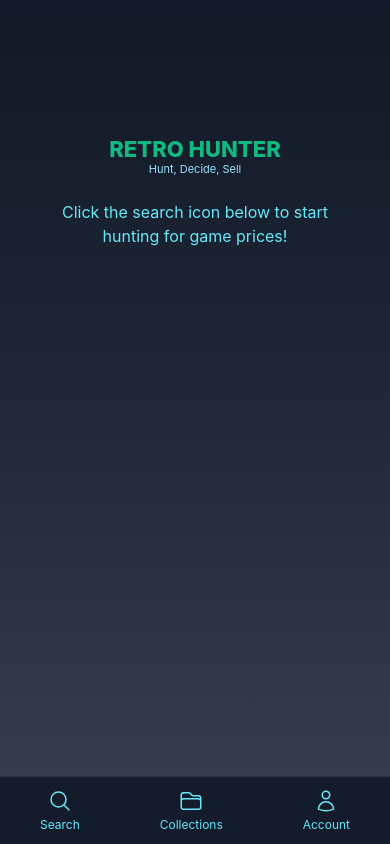
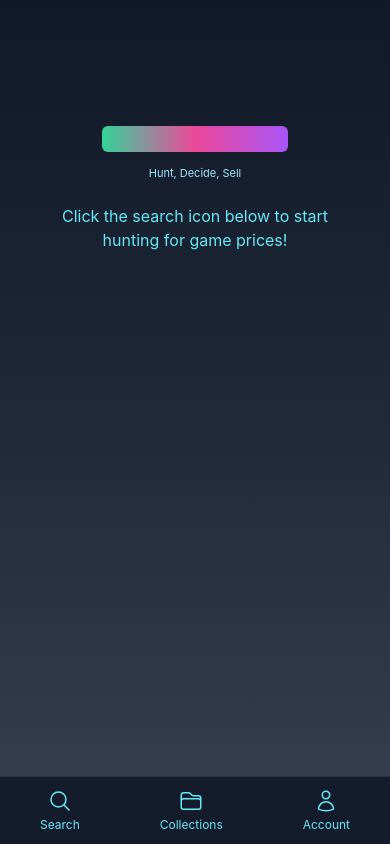
Before and after one commit to rojasmart/retro-hunter-android, a React Native app: screen / in a window 390 px wide. Built offline with nearby package versions, Linux system fonts and the light colour scheme; no server answers.

Commit message:
--refactor: update logo display with gradient styling for improved aesthetics and consistency across components

```diff
--- a/App.tsx
+++ b/App.tsx
@@ -445,7 +445,14 @@ function AppContent() {
                 {/* Home page - only shows results if they exist, no search component */}
                 {resultados.length === 0 && !loading && (
                   <View style={styles.homeWelcome}>
-                    <Text style={styles.logo}>RETRO HUNTER</Text>
+                    <LinearGradient
+                      colors={["#34d399", "#ec4899", "#a855f7"]} // Gradiente: verde, rosa, roxo
+                      start={{ x: 0, y: 0 }}
+                      end={{ x: 1, y: 0 }}
+                      style={styles.logoGradient}
+                    >
+                      <Text style={styles.logoText}>RETRO HUNTER</Text>
+                    </LinearGradient>
                     <Text style={styles.tagline}>Hunt, Decide, Sell</Text>
                     <Text style={styles.welcomeText}>Click the search icon below to start hunting for game prices!</Text>
                   </View>
@@ -651,7 +658,14 @@ function AppContent() {
               <View style={styles.searchPageContainer}>
                 {/* Centered branding */}
                 <View style={styles.homeHeaderCenter}>
-                  <Text style={styles.logo}>RETRO HUNTER</Text>
+                  <LinearGradient
+                    colors={["#34d399", "#ec4899", "#a855f7"]} // Gradiente: verde, rosa, roxo
+                    start={{ x: 0, y: 0 }}
+                    end={{ x: 1, y: 0 }}
+                    style={styles.logoGradient}
+                  >
+                    <Text style={styles.logoText}>RETRO HUNTER</Text>
+                  </LinearGradient>
                   <Text style={styles.tagline}>Hunt, Decide, Sell</Text>
                 </View>
 
@@ -786,10 +800,22 @@ const styles = StyleSheet.create({
     color: "#10b981",
     marginTop: 6,
   },
+  logoGradient: {
+    paddingHorizontal: 8,
+    borderRadius: 6,
+  },
+  logoText: {
+    fontSize: 22, // text-2xl
+    fontWeight: "bold", // font-bold
+    textAlign: "center",
+    color: "transparent", // Necessário para o gradiente
+    backgroundColor: "transparent",
+  },
   tagline: {
     fontSize: 11,
     color: "#9ae6ff",
-    lineHeight: 14,
+
+    marginTop: 14,
   },
   headerButtons: {
     flexDirection: "row",
@@ -819,10 +845,10 @@ const styles = StyleSheet.create({
   },
   input: {
     backgroundColor: "rgba(17,24,39,0.8)",
-    borderWidth: 2,
+    borderWidth: 1,
     borderColor: "#06b6d4",
-    borderRadius: 12,
-    padding: 10,
+    borderRadius: 6,
+    padding: 16,
     color: "white",
     fontSize: 16,
     marginVertical: 2,
@@ -832,10 +858,8 @@ const styles = StyleSheet.create({
     paddingVertical: 16,
     paddingHorizontal: 16,
     marginTop: -12,
-    borderRadius: 12,
+    borderRadius: 6,
     alignItems: "center",
-    borderWidth: 2,
-    borderColor: "rgba(236,72,153,0.5)",
   },
   disabledButton: {
     backgroundColor: "#6b7280",
@@ -1078,11 +1102,9 @@ const styles = StyleSheet.create({
     backgroundColor: "#6b7280",
     paddingVertical: 10,
     paddingHorizontal: 16,
-    borderRadius: 8,
+    borderRadius: 4,
     alignItems: "center",
     marginTop: 8,
-    borderWidth: 1,
-    borderColor: "#4b5563",
   },
   resetButtonText: {
     color: "white",
@@ -1113,7 +1135,7 @@ const styles = StyleSheet.create({
     backgroundColor: "#3b82f6",
     paddingHorizontal: 12,
     paddingVertical: 6,
-    borderRadius: 8,
+    borderRadius: 3,
   },
   refreshButtonText: {
     color: "white",
@@ -1175,13 +1197,11 @@ const styles = StyleSheet.create({
   // Collection button styles
   collectionButton: {
     backgroundColor: "#f59e0b", // amber-500
-    paddingVertical: 10,
+    paddingVertical: 18,
     paddingHorizontal: 16,
-    borderRadius: 12,
+    borderRadius: 6,
     alignItems: "center",
     marginTop: 16,
-    borderWidth: 2,
-    borderColor: "rgba(245,158,11,0.5)",
   },
   collectionButtonText: {
     color: "white",
@@ -1225,13 +1245,11 @@ const styles = StyleSheet.create({
   homeHeaderCenter: {
     alignItems: "center",
     justifyContent: "center",
-    paddingVertical: 20,
+    paddingVertical: 90,
   },
   searchWrapper: {
-    flex: 1,
-    alignItems: "center",
-    justifyContent: "flex-start",
     paddingHorizontal: 20,
+    height: "50%",
   },
   searchSectionCentered: {
     flex: 1,
@@ -1239,7 +1257,7 @@ const styles = StyleSheet.create({
     maxWidth: 640,
     backgroundColor: "rgba(0,0,0,0.35)",
     padding: 16,
-    borderRadius: 12,
+    borderRadius: 6,
     borderWidth: 1,
     borderColor: "rgba(6,182,212,0.25)",
   },
--- a/components/CameraCapture.tsx
+++ b/components/CameraCapture.tsx
@@ -199,10 +199,9 @@ const styles = StyleSheet.create({
   actionButton: {
     paddingVertical: 16,
     paddingHorizontal: 24,
-    borderRadius: 12,
+    borderRadius: 6,
     marginVertical: 8,
     alignItems: "center",
-    borderWidth: 2,
   },
   cameraButton: {
     backgroundColor: "#06b6d4",
@@ -221,9 +220,7 @@ const styles = StyleSheet.create({
     backgroundColor: "#06b6d4",
     paddingHorizontal: 20,
     paddingVertical: 12,
-    borderRadius: 12,
-    borderWidth: 2,
-    borderColor: "rgba(6,182,212,0.5)",
+    borderRadius: 6,
   },
   buttonText: {
     color: "white",
--- a/screens/MyAccount.tsx
+++ b/screens/MyAccount.tsx
@@ -1,6 +1,8 @@
 import React, { useState } from "react";
 import { View, Text, TextInput, TouchableOpacity, StyleSheet, ActivityIndicator, Alert } from "react-native";
 import { useAuth } from "../context/AuthContext";
+
+import { LinearGradient } from "expo-linear-gradient";
 
 export default function MyAccount({ onDone, onBack }: { onDone?: () => void; onBack?: () => void }) {
   const { login, register, logout, user, error, clearError } = useAuth();
@@ -88,7 +90,15 @@ export default function MyAccount({ onDone, onBack }: { onDone?: () => void; onB
   return (
     <View style={styles.container}>
       <View style={styles.formCard}>
-        <Text style={styles.logo}>RETRO HUNTER</Text>
+        <LinearGradient
+          colors={["#34d399", "#ec4899", "#a855f7"]} // Gradiente: verde, rosa, roxo
+          start={{ x: 0, y: 0 }}
+          end={{ x: 1, y: 0 }}
+          style={styles.logoGradient}
+        >
+          <Text style={styles.logoText}>RETRO HUNTER</Text>
+        </LinearGradient>
+
         <Text style={styles.formTitle}>{isRegister ? "Create Account" : "Welcome Back"}</Text>
         <Text style={styles.formSubtitle}>{isRegister ? "Join the hunt for retro games" : "Login to your account"}</Text>
 
@@ -173,18 +183,23 @@ const styles = StyleSheet.create({
     borderColor: "rgba(6,182,212,0.3)",
     alignItems: "center",
   },
-  logo: {
-    fontSize: 24,
-    fontWeight: "800",
-    color: "#10b981",
+  logoGradient: {
+    borderRadius: 6,
+  },
+  logoText: {
+    fontSize: 26, // text-2xl
+    fontWeight: "bold", // font-bold
     textAlign: "center",
-    marginBottom: 8,
+    color: "transparent", // Necessário para o gradiente
+    backgroundColor: "transparent",
   },
+
   formTitle: {
     fontSize: 24,
     fontWeight: "bold",
     color: "#67e8f9",
     marginBottom: 4,
+    marginTop: 16,
     textAlign: "center",
   },
   formSubtitle: {
@@ -212,7 +227,7 @@ const styles = StyleSheet.create({
     fontSize: 16,
   },
   button: {
-    backgroundColor: "#06d447ff",
+    backgroundColor: "#34d399",
     paddingVertical: 16,
     paddingHorizontal: 24,
     borderRadius: 6,
```
